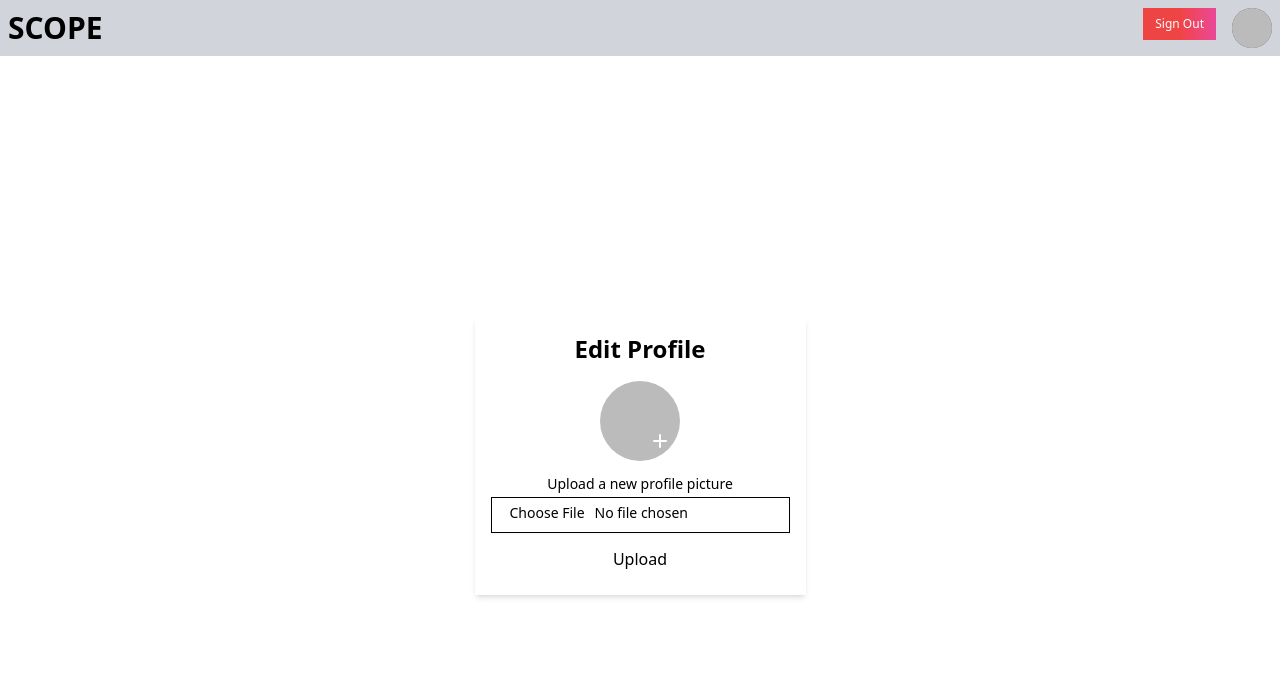
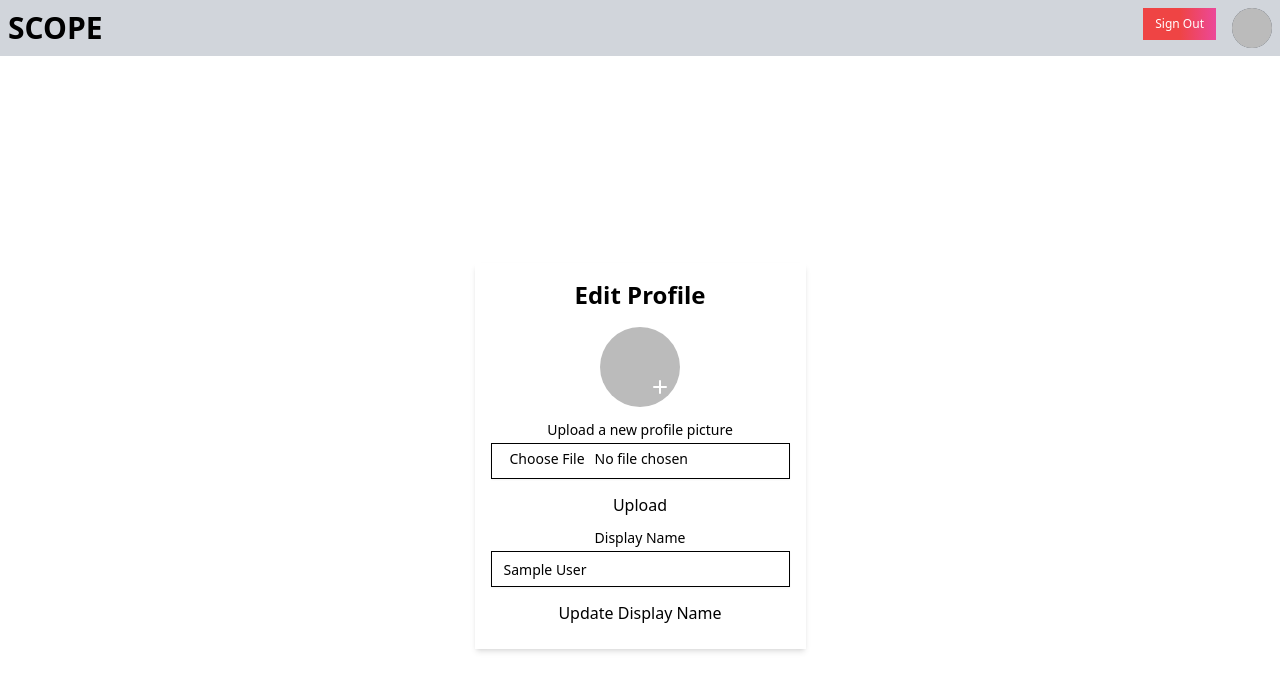
Before and after one commit to SlenderCylinder/Scope-Dashboard, a React (Vite) app: page /edit_profile in a window 1280 px wide. Shown: the top 690 px of the page. Built offline with nearby package versions, Linux system fonts and the light colour scheme; no server answers; sample sign-in values are in the browser's storage.

Commit message:
Set displayname option added

```diff
--- a/src/App.jsx
+++ b/src/App.jsx
@@ -20,7 +20,8 @@ export default function App({ userLoggedIn }) {
 
   const [searchQuery, setSearchQuery] = useState("");
   const [fetchedData, setFetchedData] = useState([]);
-  const [emailName, setEmailName] = useState("");
+  const [Name, setName] = useState("");
+  const [displayName, setDisplayName] = useState("");
 
   const handleSearchQueryChange = (e) => {
     setSearchQuery(e.target.value);
@@ -35,9 +36,14 @@ export default function App({ userLoggedIn }) {
   useEffect(() => {
     if (user) {
       const emailParts = user.email.split("@");
-      const name = emailParts[0];
-      // Update emailName with the user's name
-      setEmailName(name);
+      const displayName = user.displayName
+      if (displayName){
+        setName(displayName);
+      } else {
+        const name = emailParts[0];
+        setName(name);
+      }
+
     }
   }, [user]);
 
@@ -79,7 +85,7 @@ export default function App({ userLoggedIn }) {
               <div className="flex flex-col h-screen">
                 <Nav />
                 <div className="flex flex-col flex-1 p-5">
-                  <Title name={emailName} />
+                  <Title name={Name} />
                   <div className="flex flex-row items-start justify-start space-x-5 my-5">
                     <BenCard mp={60} fp={40} />
                     <ReCard
--- a/src/ProfileSettings.jsx
+++ b/src/ProfileSettings.jsx
@@ -12,6 +12,7 @@ export default function ProfileSettings()  {
   const user = auth.currentUser;
   const [profilePicture, setProfilePicture] = useState(user.photoURL);
   const [selectedFile, setSelectedFile] = useState(null);
+  const [displayName, setDisplayName] = useState(user.displayName || "");
   const [uploadSuccess, setUploadSuccess] = useState(false);
 
 
@@ -35,7 +36,7 @@ export default function ProfileSettings()  {
 
       const downloadURL = await getDownloadURL(storageRef);
 
-      await updateProfile(user, { photoURL: downloadURL });
+      await updateProfile(user, { photoURL: downloadURL, displayName: displayName,});
       setProfilePicture(downloadURL);
       setSelectedFile(null);
       setUploadSuccess(true);
@@ -54,6 +55,30 @@ export default function ProfileSettings()  {
     }
   };
 
+  const handleDisplayNameChange = (e) => {
+    const name = e.target.value;
+    setDisplayName(name);
+  };
+
+  const handleDisplayNameSubmit = async () => {
+    if (!displayName) {
+      return;
+    }
+
+    try {
+      // Update the profile with the new displayName
+      await updateProfile(user, { displayName: displayName });
+      toast.success("Display name updated successfully.", {
+        position: toast.POSITION.TOP_CENTER,
+      });
+      console.log("Display name updated.");
+    } catch (error) {
+      toast.error("There was an issue with updating the display name.", {
+        position: toast.POSITION.TOP_CENTER,
+      });
+      console.error("Error updating display name:", error);
+    }
+  };
 
   return (
     <div><Nav />
@@ -102,6 +127,18 @@ export default function ProfileSettings()  {
                   >
                     Upload
                   </button>
+                  <Label htmlFor="display-name">Display Name</Label>
+                  <Input
+                    id="display-name"
+                    type="text"
+                    value={displayName}
+                    onChange={handleDisplayNameChange}
+                  />
+                  <button
+                    onClick={handleDisplayNameSubmit}
+                    className="bg-primary text-black px-4 py-2 rounded-md hover:bg-primary-dark focus:outline-none"
+                  > Update Display Name
+                  </button>
                 </div>
                 </div>
             </div>
```
